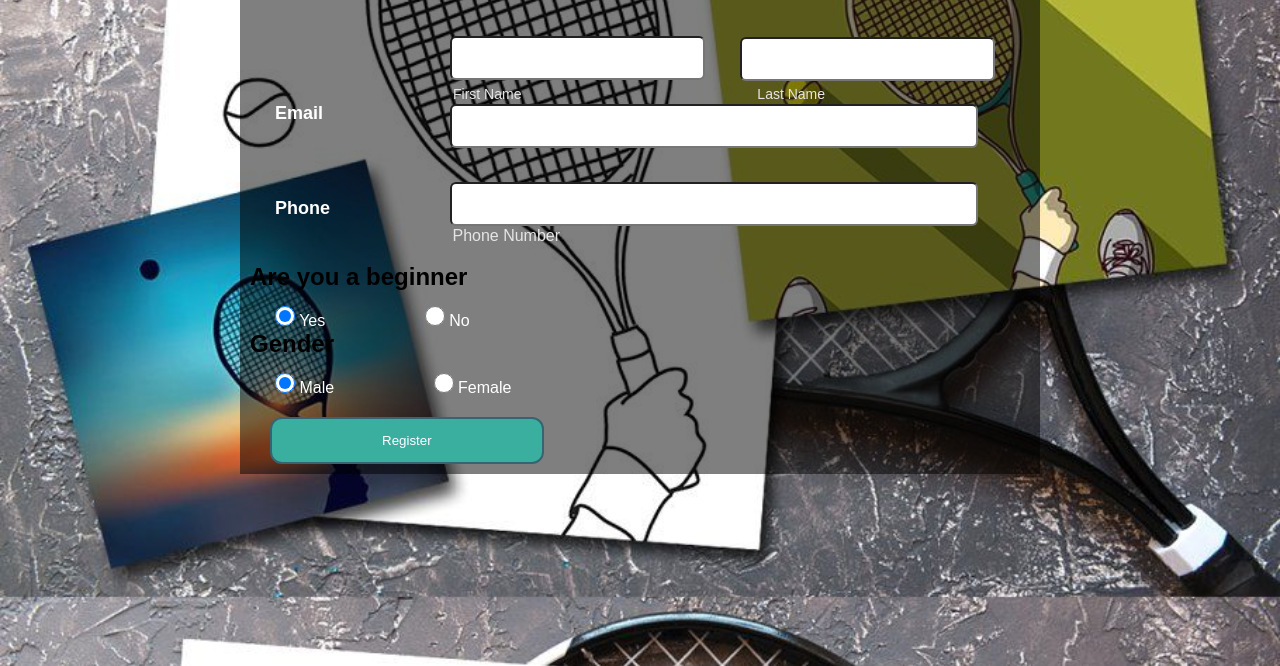
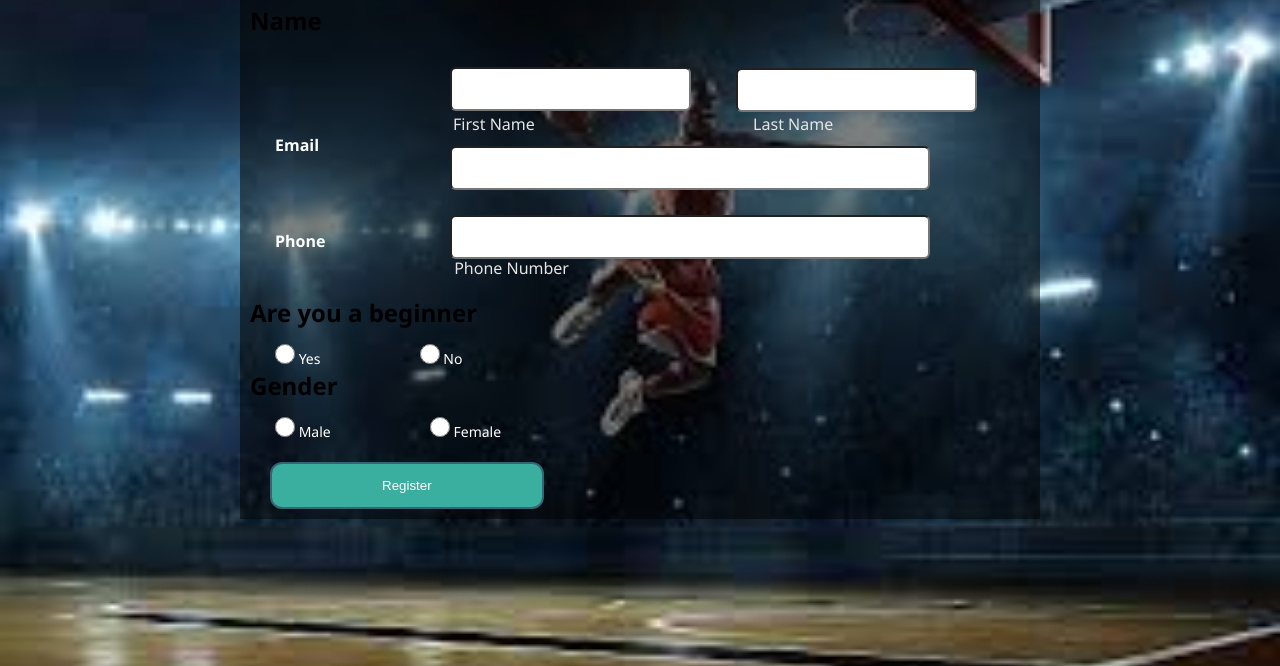
Before and after one commit to Glenn-Nguyo/Basketball-Tryouts, a plain HTML site: page index.html in a window 1280 px wide. Shown: the part 134-800 px from the top of the page. Drawn offline with Linux system fonts and the light colour scheme.

Commit message:
Complete

```diff
--- a/index.html
+++ b/index.html
@@ -2,51 +2,49 @@
 <html lang="en">
   <head>
     <title>Basketball Try-outs</title>
-  <link rel="stylesheet" href="./style.css">
+    <link rel="stylesheet" href="./style.css" />
   </head>
   <body>
-   <div class="Register"><h1>Register for Basketball Try-outs</h1></div>
+    <div class="Register"><h1>Register for Basketball Team</h1></div>
     <div class="main">
-        <form>
+      <div id="message"></div>
+      <form id="register">
         <div id="name">
           <h2 id="name">Name</h2>
-                <input class="firstname" type="text" name="first_name"><br>
+          <input class="firstname" type="text" name="first_name" /><br />
           <label class="firstlabel">first name</label>
-                <input class="lastname" type="text" name="last_name">
+          <input class="lastname" type="text" name="last_name" />
           <label class="lastlabel">last name</label>
         </div>
         <h2 class="name">Email</h2>
-            <input class="email" type="text" name="email">
+        <input class="email" type="text" name="email" />
 
         <h2 class="name">Phone</h2>
-            <input class="number" type="text" name="phone">
+        <input class="number" type="text" name="phone" />
         <label class="phone-number">Phone Number</label>
 
         <h2 id="Player">Are you a beginner</h2>
 
         <label class="radio">
-                <input class="radio-one" type="radio" checked="checked" name="">
-                <span class="checkmark"></span>
-                Yes
+          <input class="radio-one" type="radio" value="Yes" name="beginner" />
+          <span id="beg"> Yes</span>
         </label>
         <label class="radio">
-                <input class="radio-two" type="radio" name="">
-                <span class="checkmark"></span>
-                No
+          <input class="radio-two" type="radio" value="No" name="beginner" />
+          <span id="beg"> No</span>
         </label>
         <h2 id="Gender">Gender</h2>
         <label class="radio">
-                <input class="gender-one" type="radio" checked="checked" name="">
-                <span class="checkmark"></span>
-                Male
+          <input class="gender-one" type="radio" value="Male" name="gender" />
+          <span id="gen"> Male</span>
         </label>
         <label class="radio">
-                <input class="gender-two" type="radio" name="">
-                <span class="checkmark"></span>
-                Female
+          <input class="gender-two" type="radio" vale="Female" name="gender" />
+          <span id="gen"> Female</span>
         </label>
         <button type="submit">Register</button>
       </form>
     </div>
-  <script src="./src/index.js"></script>
+    <script src="./index.js"></script>
   </body>
+</html>
--- a/index.js
+++ b/index.js
@@ -1 +1,36 @@
-document.addEventListener("DOMContentLoaded", () => {})
+const form = document.getElementById("register");
+const messageBox = document.getElementById("message");
+const fetchItems = ({ first_name, last_name }) => {
+  fetch("https://www.balldontlie.io/api/v1/players")
+    .then((raw) => {
+      return raw.json();
+    })
+    .then((res) => {
+      form.style.display = "none";
+      messageBox.innerHTML = `
+      <p>Thanks ${first_name} ${last_name} for picking our team.</p>
+      <ol>
+     ${res.data.map((data) => {
+       return `
+         <li>
+           <h2>${data.first_name}</h2>: Position -
+           ${data.position}
+         </li>`;
+     })}
+      </ol>`;
+    })
+    .catch((e) => {
+      console.log(e);
+    });
+};
+
+form.addEventListener("submit", (e) => {
+  e.preventDefault();
+  const first_name = e.target["first_name"].value;
+  const last_name = e.target["last_name"].value;
+  const email = e.target["email"].value;
+  const phone = e.target["phone"].value;
+  const beginner = e.target["beginner"].value;
+  const gender = e.target["gender"].value;
+  fetchItems({ first_name, last_name });
+});
--- a/style.css
+++ b/style.css
@@ -1,138 +1,146 @@
-*{
-    margin:0;
-    padding:0;
+* {
+  margin: 0;
+  padding: 0;
 }
-body{
-    background-image: url("Background.jpg");
-    background-position: center;
+body {
+  background-image: url('download.jfif');
   background-size: cover;
-    font-family: sans-serif;
+  width: 100%;
+  font-family: 'Segoe UI', Tahoma, Geneva, Verdana, sans-serif;
   margin-top: 40px;
 }
 
-.Register{
+.Register {
   width: 800px;
- background-color: rgb(0,0,0,0.6);
- margin:auto;
- color:#FFF;
- padding:10px 0px 10px 0px;
+  background-color: rgb(0, 0, 0, 0.6);
+  margin: auto;
+  color: #fff;
+  padding: 10px 0px 10px 0px;
   text-align: center;
   border-radius: 15px 15px 0px 0px;
+  font-size: 25px;
 }
-.main{
-    background-color: rgb(0,0,0,0.5);
+.main input {
+  font-family: "Roboto", sans-serif;
+  outline: 1;
+  background: #fff;
+  box-sizing: border-box;
+  font-size: 14px;
+}
+.main {
+  background-color: rgb(0, 0, 0, 0.5);
   width: 800px;
-   margin:auto
+  margin: auto;
 }
-form{
-    padding:10px;
+form {
+  padding: 10px;
 }
 
-#name{
-    width:100%;
+#name {
+  width: 100%;
   height: 100px;
 }
-.name{
+.name {
   margin-left: 25px;
-    margin-top:30px;
-    width:125px;
-    color:#FFF;
-    font-size:18px;
-    font-weight:700;
+  margin-top: 30px;
+  width: 125px;
+  color: #fff;
+  font-size: 16px;
+    font-weight: 700;
 }
-.firstname{
-    position:relative;
-    left:200px;
-    top:-37px;
+.firstname {
+  position: relative;
+  left: 200px;
+  top: -37px;
   line-height: 40px;
-    border-radius:6px;
-    padding:0 22px;
-    font-size:16px;
+  border-radius: 6px;
+  padding: 0 22px;
+  font-size: 14px;
 }
-.lastname{
-    position:relative;
-    left:417px;
-    top:-80px;
+.lastname {
+  position: relative;
+  left: 400px;
+  top: -80px;
   line-height: 40px;
-    border-radius:6px;
-    padding:0 22px;
-    font-size:16px;
-    color:#555;
+  border-radius: 6px;
+  padding: 0 22px;
+  font-size: 14px;
+  color: #555;
 }
-.firstlabel{
-    position:relative;
+.firstlabel {
+  position: relative;
   color: #e5e5e5;
   text-transform: capitalize;
-    font-size: 14px;
+  font-size: 16px;
   left: 203px;
   top: -45px;
 }
-.lastlabel{
-    position:relative;
+.lastlabel {
+  position: relative;
   color: #e5e5e5;
   text-transform: capitalize;
-    font-size: 14px;
-    left: 175px;
+  font-size: 16px;
+  left: 172px;
   top: -45px;
 }
-.email{
-    position:relative;
-    left:200px;
-    top:-20px;
-    line-height:40px;
-    width:480px;
-    border-radius:6px;
-    padding:0 22px;
+.email {
+  position: relative;
+  left: 200px;
+  top: -10px;
+  line-height: 40px;
+  width: 480px;
+  border-radius: 6px;
+  padding: 0 22px;
   font-size: 16px;
-    color:#555;
+  color: #555;
 }
-.number{
-    position:relative;
-    left:200px;
-    top:-37px;
-    line-height:40px;
-    width:480px;
-    border-radius:6px;
-    padding:0 22px;
+.number {
+  position: relative;
+  left: 200px;
+  top: -37px;
+  line-height: 40px;
+  width: 480px;
+  border-radius: 6px;
+  padding: 0 22px;
   font-size: 16px;
-    color:#555;
+  color: #555;
 }
-.phone-number{
-    position:relative;
-    color:#e5e5e5;
+.phone-number {
+  position: relative;
+  color: #e5e5e5;
   text-transform: capitalize;
   font-size: 16px;
-    left: -330px;
+  left: -280px;
   top: -5px;
 }
-.radio{
-    display:inline-block;
+.radio {
+  display: inline-block;
   padding-right: 70px;
-    font-family: 25px;
-    margin-left:25px;
-    margin-top:15px;
-    color:#FFF;
+  font-size: 14px;
+  margin-left: 25px;
+  margin-top: 15px;
+  color: #fff;
 }
-.radio input{
-    width:20px;
-    height:20px;
-    border-radius:50%;
-    cursor:pointer;
-    outline:none;
+.radio input {
+  width: 20px;
+  height: 20px;
+  border-radius: 50%;
+  cursor: pointer;
+  outline: none;
 }
-button{
+button {
   background-color: #3baf9f;
-    display:block;
+  display: block;
   margin: 20px 0px 0px 20px;
   text-align: center;
-    border-radius:12px;
+  border-radius: 12px;
   border: 2px solid #366473;
-    padding:14px 110px;
-    outline:none;
-    color:#FFF;
-    cursor:pointer;
-    transition:0.25px
+  padding: 14px 110px;
+  outline: none;
+  color: #fff;
+  cursor: pointer;
+  transition: 0.25px;
 }
-button:hover{
+button:hover {
   background-color: #5390f5;
 }
```
Also changed, not shown: back.jfif (added), burning.jpg (added), download.jfif (added), pic.jfif (added). Lines whose indentation alone changed are shown as unchanged.
